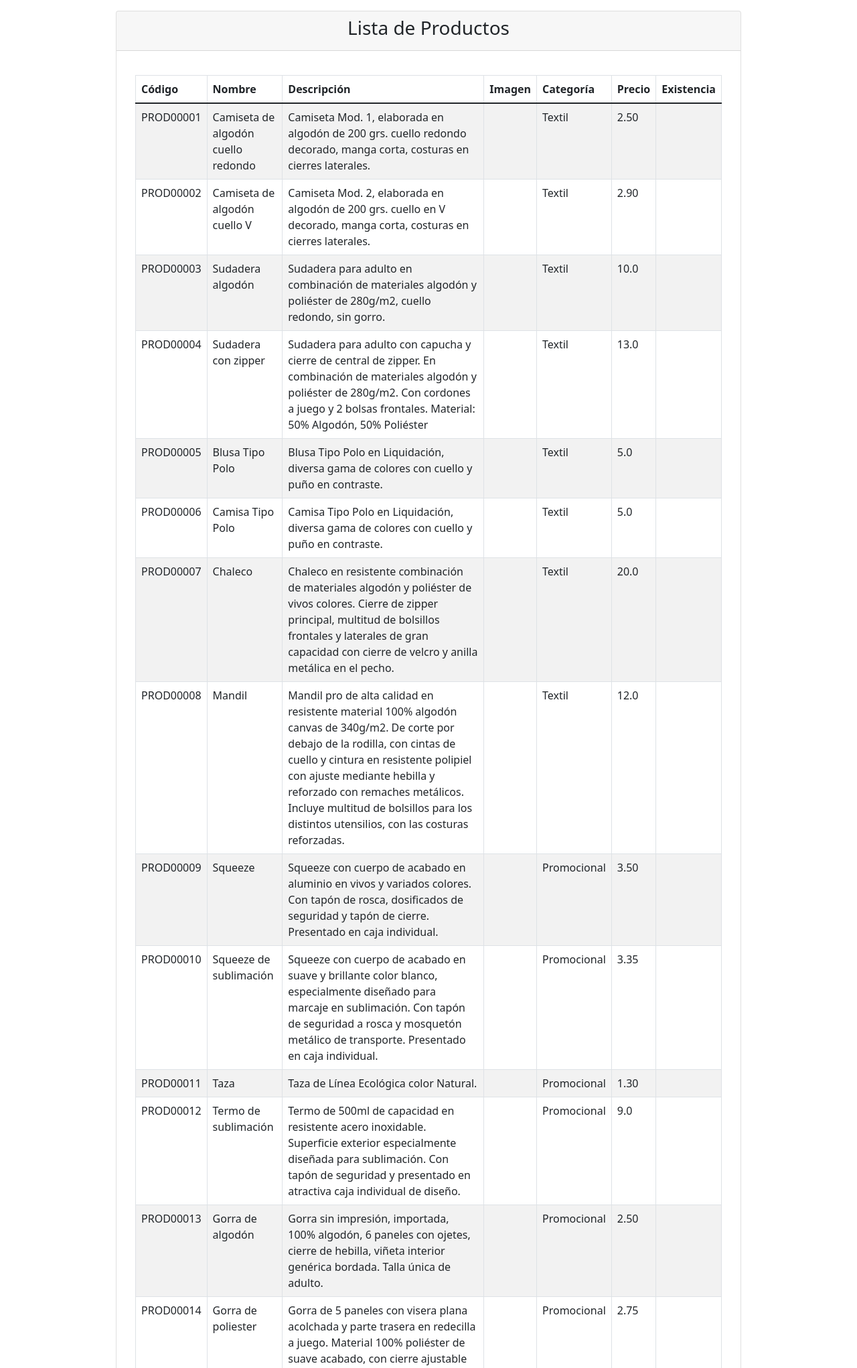
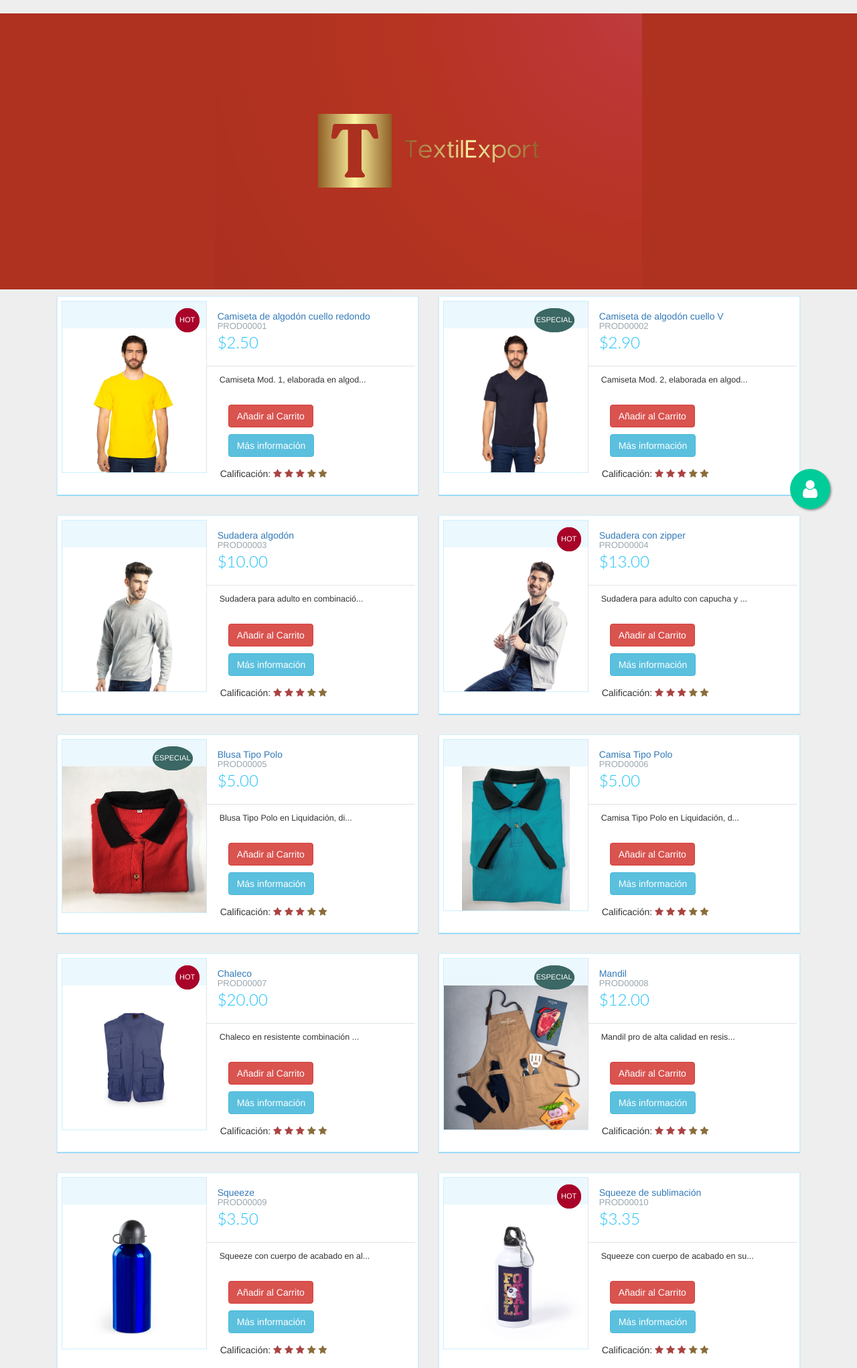
Before and after one commit to 0912gil/Desafio_LIS03L, a PHP site: page / in a window 1280 px wide. Shown: the top 2042 px of the page at 67% size. Run offline with PHP 8.4, Linux system fonts and the light colour scheme; some libraries are stand-ins or nearby versions.

```diff
--- a/index.php
+++ b/index.php
@@ -2,64 +2,111 @@
 <html lang="es">
 <head>
     <meta charset="UTF-8">
+    <meta http-equiv="X-UA-Compatible" content="IE=edge">
     <meta name="viewport" content="width=device-width, initial-scale=1.0">
-    <title>Listado de Productos</title>
-    <link rel="stylesheet" href="style.css">
-    <link href="https://cdn.jsdelivr.net/npm/bootstrap@5.1.3/dist/css/bootstrap.min.css" rel="stylesheet" integrity="sha384-1BmE4kWBq78iYhFldvKuhfTAU6auU8tT94WrHftjDbrCEXSU1oBoqyl2QvZ6jIW3" crossorigin="anonymous">
+    <link rel="stylesheet" href="https://maxcdn.bootstrapcdn.com/bootstrap/3.3.5/css/bootstrap.min.css" integrity="sha512-dTfge/zgoMYpP7QbHy4gWMEGsbsdZeCXz7irItjcC3sPUFtf0kuFbDz/ixG7ArTxmDjLXDmezHubeNikyKGVyQ==" crossorigin="anonymous">
+<link href="https://maxcdn.bootstrapcdn.com/font-awesome/4.3.0/css/font-awesome.min.css" rel="stylesheet">
+<link rel="stylesheet" href="css/bootstrap-store.css">
+    <title>TextilExport - Home</title>
 </head>
 <body>
-  <?php
-    require 'procesarvalidaciones.php';
-  ?>
+<div class="container-fluid" style="background-color:#af3120;">
+    <div class="row">
+        <div class="col-sm-12 text-center">
+            <img src="img/Logo.png" alt="TextilExport">
+        </div>
+    </div>
+</div>
 
 <div class="container">
-        <div class="row">
-            <div class="col-md-10 px-2 py-2 my-2 offset-md-1">
-                <div class="card">
-                    <div class="card-header">
-                        <h3 class="text-center">Lista de Productos</h3>
-                    </div>
-                        <div class="card-body">
-                            <div class="container">
-                                <div class="row">
-                                    <table class="table table-bordered table-striped" style="margin-top:20px;">
-                                        <thead>
-                                            <th>Código</th>
-                                            <th>Nombre</th>
-                                            <th>Descripción</th>
-                                            <th>Imagen</th>
-                                            <th>Categoría</th>
-                                            <th>Precio</th>
-                                            <th>Existencia</th>
-                                        </thead>
-                                        <tbody>
+
+
 <?php
+$contador=0;
 $productos=simplexml_load_file('productos.xml');
 foreach ($productos ->producto as $row) {
 ?>
-                                                <tr>
-                                                    <td><?=$row->codigo?></td>
-                                                    <td><?=$row->nombre?></td>
-                                                    <td><?=$row->descripcion?></td>
-                                                    <td><?=$row->imagen?></td>
-                                                    <td><?=$row->categoria?></td>
-                                                    <td><?=$row->precio?></td>
-                                                    <td><?=$row->existencia?></td>
-                                                </tr>
+
+<div class="col-xs-12 col-md-6">
+	<!-- First product box start here-->
+	<div class="prod-info-main prod-wrap clearfix">
+		<div class="row">
+				<div class="col-md-5 col-sm-12 col-xs-12">
+					<div class="product-image">
+						<img src="img/<?=$row->img?>" class="img-responsive">
+
+						<!--Etiquetas a las imágenes -->
 						<?php
+						if($contador%3==0){
+							echo '<span class="tag2 hot">
+							HOT
+						</span>
+						<span class="tag2 hot">
+							HOT
+						</span>';
 						}
+						else if($contador%3==1){
+							echo '<span class="tag3 special">
+							HOT
+						</span>
+						<span class="tag3 special">
+							ESPECIAL
+						</span>';
+						}
+						$contador++;
 						?>
-                                        </tbody>
-                                    </table>
+
 					</div>
 				</div>
+				<div class="col-md-7 col-sm-12 col-xs-12">
+				<div class="product-deatil">
+						<h5 class="name">
+							<a href="#">
+                                <?=$row->nombre?>
+							</a>
+							<a href="#">
+								<span><?=$row->codigo?></span>
+							</a>
+
+						</h5>
+						<p class="price-container">
+							<span>$<?=$row->precio?></span>
+						</p>
+						<span class="tag1"></span>
 				</div>
-                            <script src="js/jquery.min.js"></script>
-                            <script src="js/bootstrap.min.js"></script>
+				<div class="description">
+					<p><?=substr($row->descripcion,0,35)?>...</p>
+				</div>
+				<div class="product-info smart-form">
+					<div class="row">
+						<div class="col-md-12">
+							<a href="javascript:void(0);" class="btn btn-danger">Añadir al Carrito</a><br><br>
+                            <a href="javascript:void(0);" class="btn btn-info">Más información</a>
+						</div>
+						<div class="col-md-12">
+							<div class="rating">Calificación:
+								<label for="stars-rating-5"><i class="fa fa-star text-danger"></i></label>
+								<label for="stars-rating-4"><i class="fa fa-star text-danger"></i></label>
+								<label for="stars-rating-3"><i class="fa fa-star text-danger"></i></label>
+								<label for="stars-rating-2"><i class="fa fa-star text-warning"></i></label>
+								<label for="stars-rating-1"><i class="fa fa-star text-warning"></i></label>
 							</div>
 						</div>
 					</div>
 				</div>
 			</div>
+		</div>
+	</div>
+	<!-- end product -->
+</div>
+<?php
+}
+?>
+
+<a href="login.php" class="float">
+<i class="fa fa-user my-float"></i>
+</a>
+
+</div>
 </body>
 </html>
--- a/productos.xml
+++ b/productos.xml
@@ -24,7 +24,7 @@
         <descripcion>Sudadera para adulto en combinación de materiales algodón y poliéster de 280g/m2, cuello redondo, sin gorro.</descripcion>
         <img>PROD00003.jpg</img>
         <categoria>Textil</categoria>
-        <precio>10.0</precio>
+        <precio>10.00</precio>
         <existencias>4</existencias>
     </producto>
     <producto>
@@ -33,7 +33,7 @@
         <descripcion>Sudadera para adulto con capucha y cierre de central de zipper. En combinación de materiales algodón y poliéster de 280g/m2. Con cordones a juego y 2 bolsas frontales. Material: 50% Algodón, 50% Poliéster</descripcion>
         <img>PROD00004.jpg</img>
         <categoria>Textil</categoria>
-        <precio>13.0</precio>
+        <precio>13.00</precio>
         <existencias>196</existencias>
     </producto>
     <producto>
@@ -42,7 +42,7 @@
         <descripcion>Blusa Tipo Polo en Liquidación, diversa gama de colores con cuello y puño en contraste. </descripcion>
         <img>PROD00005.png</img>
         <categoria>Textil</categoria>
-        <precio>5.0</precio>
+        <precio>5.00</precio>
         <existencias>500</existencias>
     </producto>
     <producto>
@@ -51,7 +51,7 @@
         <descripcion>Camisa Tipo Polo en Liquidación, diversa gama de colores con cuello y puño en contraste.</descripcion>
         <img>PROD00006.jpg</img>
         <categoria>Textil</categoria>
-        <precio>5.0</precio>
+        <precio>5.00</precio>
         <existencias>28</existencias>
     </producto>
     <producto>
@@ -60,7 +60,7 @@
         <descripcion>Chaleco en resistente combinación de materiales algodón y poliéster de vivos colores. Cierre de zipper principal, multitud de bolsillos frontales y laterales de gran capacidad con cierre de velcro y anilla metálica en el pecho.</descripcion>
         <img>PROD00007.jpg</img>
         <categoria>Textil</categoria>
-        <precio>20.0</precio>
+        <precio>20.00</precio>
         <existencias>15</existencias>
     </producto>
     <producto>
@@ -69,7 +69,7 @@
         <descripcion>Mandil pro de alta calidad en resistente material 100% algodón canvas de 340g/m2. De corte por debajo de la rodilla, con cintas de cuello y cintura en resistente polipiel con ajuste mediante hebilla y reforzado con remaches metálicos. Incluye multitud de bolsillos para los distintos utensilios, con las costuras reforzadas.</descripcion>
         <img>PROD00008.jpg</img>
         <categoria>Textil</categoria>
-        <precio>12.0</precio>
+        <precio>12.00</precio>
         <existencias>25</existencias>
     </producto>
     <producto>
@@ -105,7 +105,7 @@
         <descripcion>Termo de 500ml de capacidad en resistente acero inoxidable. Superficie exterior especialmente diseñada para sublimación. Con tapón de seguridad y presentado en atractiva caja individual de diseño.</descripcion>
         <img>PROD00012.jpg</img>
         <categoria>Promocional</categoria>
-        <precio>9.0</precio>
+        <precio>9.00</precio>
         <existencias>0</existencias>
     </producto>
     <producto>
@@ -132,7 +132,7 @@
         <descripcion>Mochila en acabado denim 600D, de diseño urbano, con acolchado total en todo el cuerpo y cintas de hombros. Bolsa exterior con cierre de zipper, asas de transporte y cintas de hombros reforzadas a juego y compartimento interior acolchado para portátil de hasta 15 pulgadas.</descripcion>
         <img>PROD00015.jpg</img>
         <categoria>Promocional</categoria>
-        <precio>12.0</precio>
+        <precio>12.00</precio>
         <existencias>500</existencias>
     </producto>
     <producto>
```
Also changed, not shown: admin.php (+12 -1 lines), index-old.php (added, +65 -0 lines), index2.php (deleted, +0 -92 lines), login.php (+6 -9 lines). Lines whose indentation alone changed are shown as unchanged.
